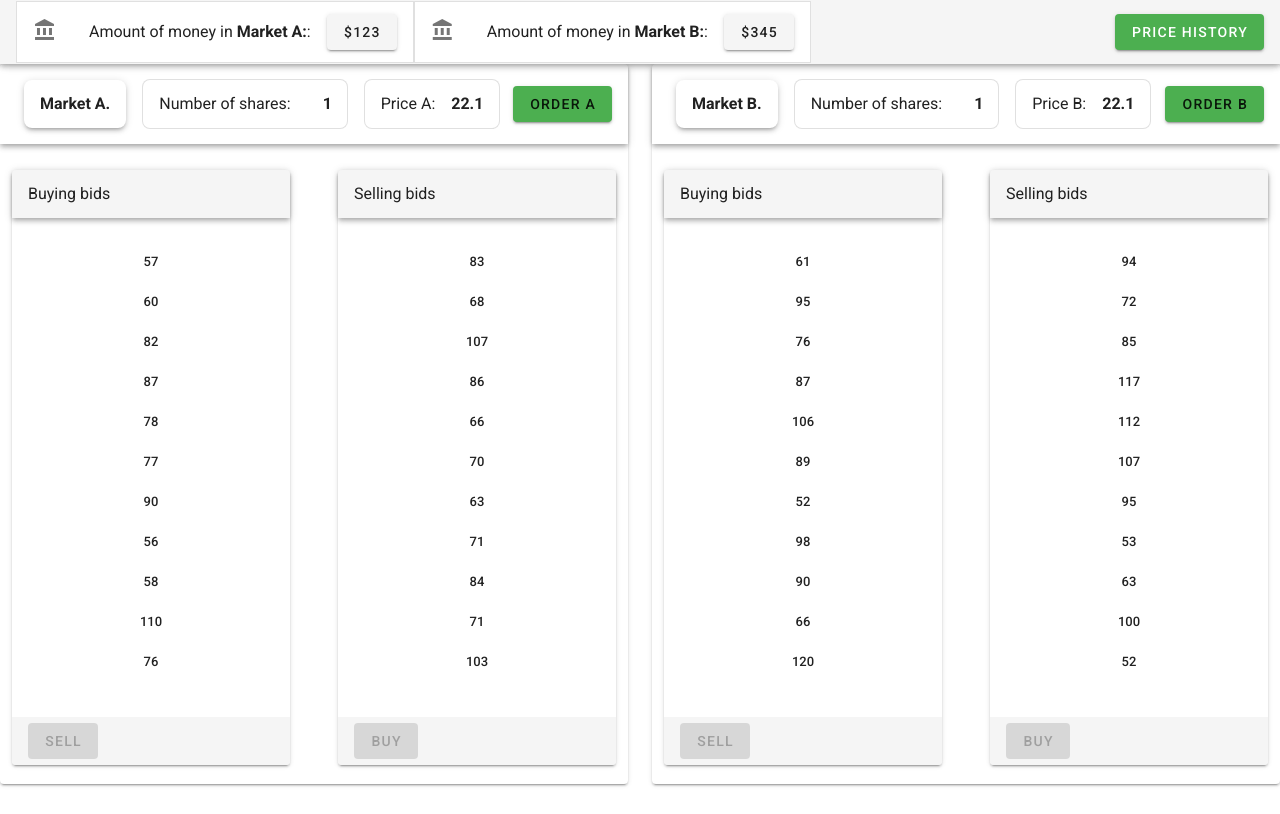
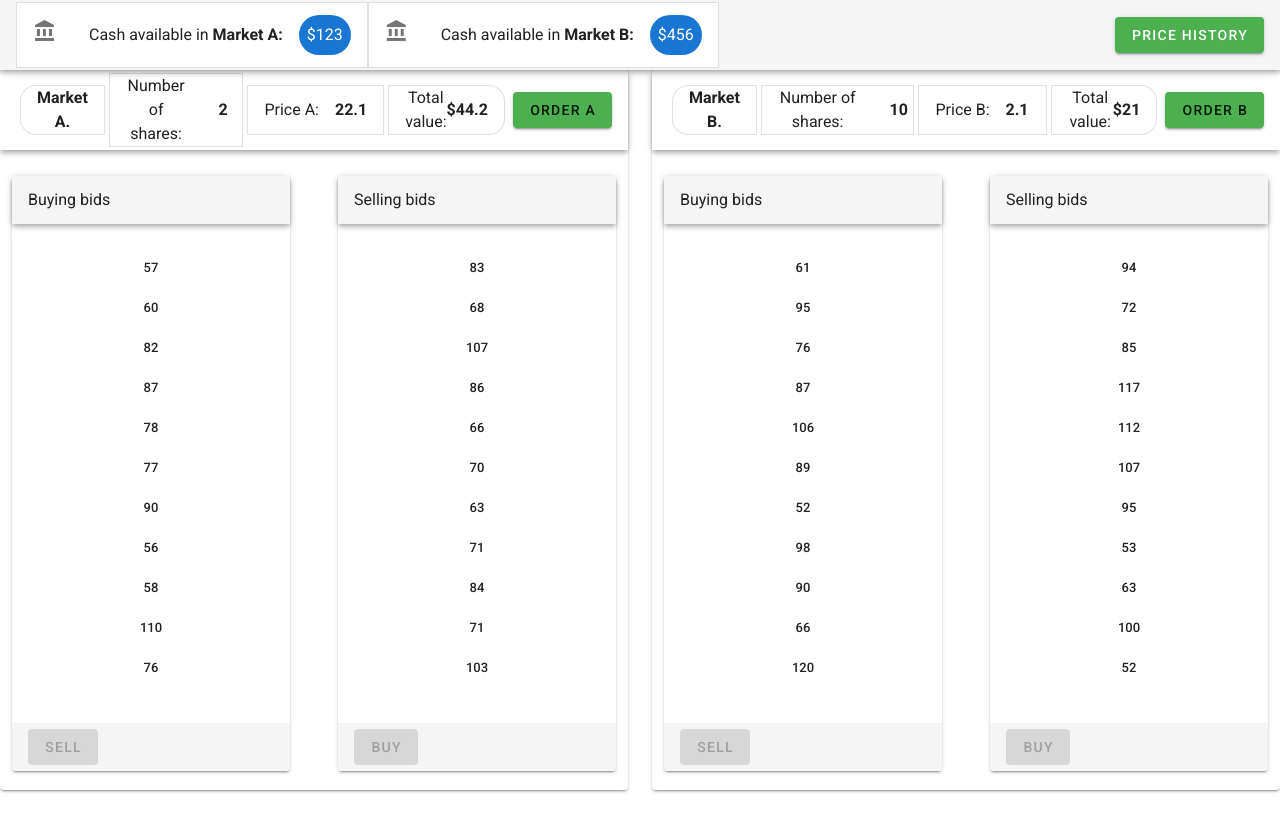
Before and after one commit to chapkovski/crossmerged, a Vue app: page /#/marketB in a window 1280 px wide. Built offline with nearby package versions, Linux system fonts and the light colour scheme.

Commit message:
done with disjoint

```diff
--- a/src/components/MarketWrapper.vue
+++ b/src/components/MarketWrapper.vue
@@ -2,13 +2,13 @@
   <v-card class="v-100" fill-height style="height:90vh">
     <v-toolbar height="80">
       <v-sheet
-        class="mx-2 d-flex rounded-lg font-weight-bold "
-        elevation="3"
+        class="mx-1 d-flex rounded-l-xl font-weight-bold  "
+        outlined
 
       >
        <v-list-item>Market {{ name }}.</v-list-item>
       </v-sheet>
-      <v-sheet class="mx-2 d-flex rounded-lg" outlined>
+      <v-sheet class="mx-0 d-flex " outlined>
         <v-list-item>
           <v-list-item-content> </v-list-item-content>
 
@@ -18,7 +18,7 @@
           {{ stocksData.q }}
         </v-list-item-action>
       </v-sheet>
-      <v-sheet outlined class="mx-2 rounded-lg">
+      <v-sheet outlined class="mx-1">
         <v-list-item>
           <v-list-item-content>
             <v-list-item-title>Price {{ name }}: </v-list-item-title>
@@ -27,6 +27,13 @@
             {{ stocksData.price }}
           </v-list-item-action>
         </v-list-item>
+      </v-sheet>
+      <v-sheet
+        class="mx-0  mr-2 d-flex rounded-r-xl   "
+        outlined
+
+      >
+       <v-list-item>Total value: <span class="font-weight-bold">${{stocksData.totalV}}</span></v-list-item>
       </v-sheet>
       <v-spacer></v-spacer>
       <v-dialog v-model="dialog" width="500">
--- a/src/views/Home.vue
+++ b/src/views/Home.vue
@@ -1,6 +1,6 @@
 <template>
   <v-app id="inspire">
-    <v-app-bar app>
+    <v-app-bar app height="70">
       <v-sheet outlined>
         <v-list-item>
           <v-list-item-icon>
@@ -8,11 +8,15 @@
           </v-list-item-icon>
           <v-list-item-content>
             <v-list-item-title
-
-            >Amount of money in <span class="font-weight-bold">Market A:</span>:</v-list-item-title>
+              >Cash available in
+              <span class="font-weight-bold">Market A:</span
+              ></v-list-item-title
+            >
           </v-list-item-content>
           <v-list-item-action>
-            <v-btn>$123</v-btn>
+            <div class="pa-2 primary   white--text text-no-wrap rounded-pill">
+              $123
+            </div>
           </v-list-item-action>
         </v-list-item>
       </v-sheet>
@@ -23,11 +27,15 @@
           </v-list-item-icon>
           <v-list-item-content>
             <v-list-item-title
-
-            >Amount of money in <span class="font-weight-bold">Market B:</span>:</v-list-item-title>
+              >Cash available in
+              <span class="font-weight-bold">Market B:</span
+              ></v-list-item-title
+            >
           </v-list-item-content>
           <v-list-item-action>
-            <v-btn>$345</v-btn>
+            <div class="pa-2 primary   white--text text-no-wrap rounded-pill">
+              $456
+            </div>
           </v-list-item-action>
         </v-list-item>
       </v-sheet>
@@ -37,12 +45,11 @@
     </v-app-bar>
     <v-main>
       <v-row fill-height class="d-flex align-stretch" style="height:100%">
-        <v-col cols=6>
-          <market name="A" :stocksData="{ q: 1, price: 22.1 }" />
-
+        <v-col cols="6">
+          <market name="A" :stocksData="{ q: 2, price: 22.1, totalV: 44.2 }" />
         </v-col>
-        <v-col cols=6>
-           <market name="B" :stocksData="{ q: 1, price: 22.1 }" />
+        <v-col cols="6">
+          <market name="B" :stocksData="{ q: 10, price: 2.1, totalV: 21.0 }" />
         </v-col>
       </v-row>
     </v-main>
```
